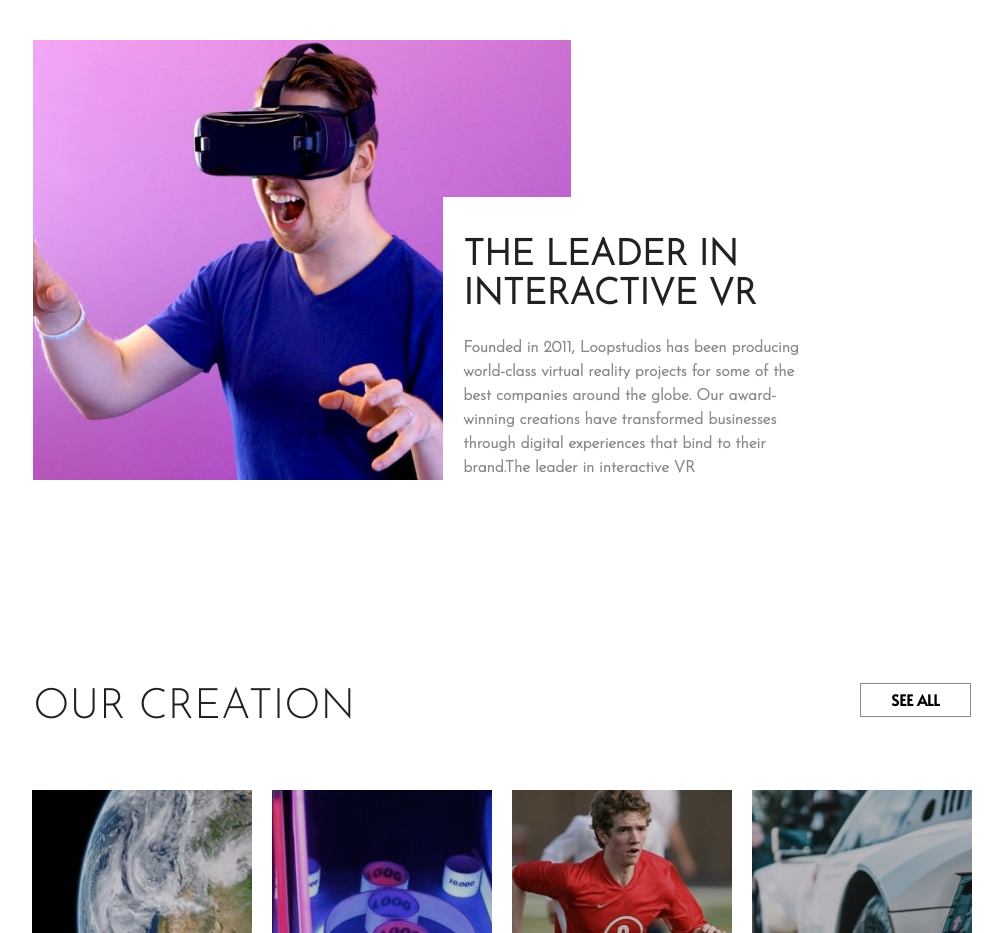
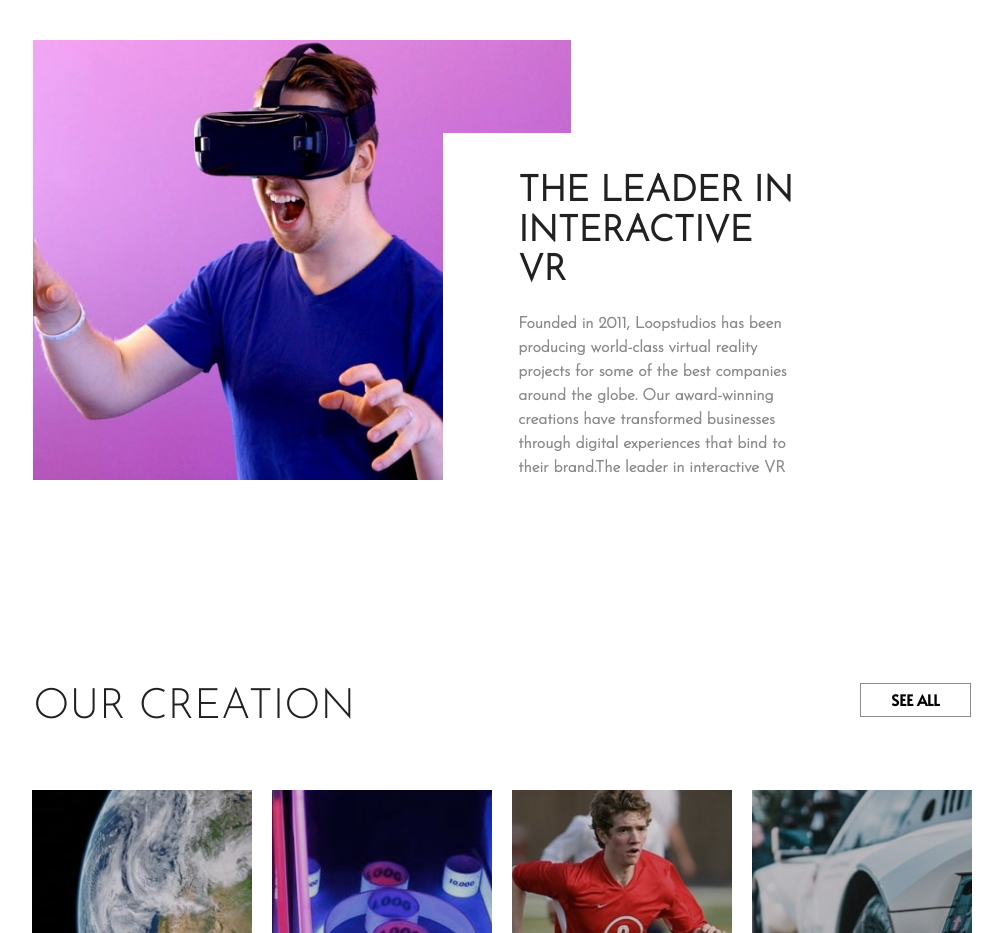
Before and after one commit to vk17-starlord/-Loopstudios, a plain HTML site: page index.html in a window 1280 px wide. Shown: the part 840-1773 px from the top of the page, without its empty margins (138-1141 px from the left). Drawn offline with nearby package versions, Linux system fonts and the light colour scheme.

Commit message:
fixed text card padding bug

```diff
--- a/style.scss
+++ b/style.scss
@@ -100,6 +100,7 @@ object-position: center;
         }
         width:100%;
         padding: 20px;
+        padding-left: 75px;
         padding-bottom: 0;
 
         background-color: white;
```
Also changed, not shown: style.css.
